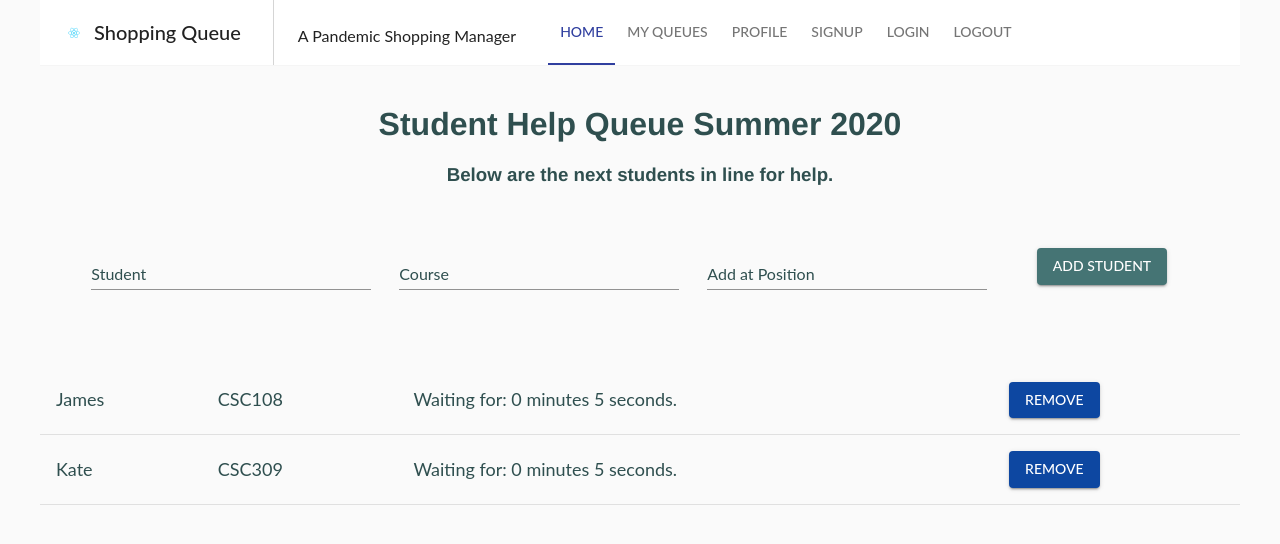
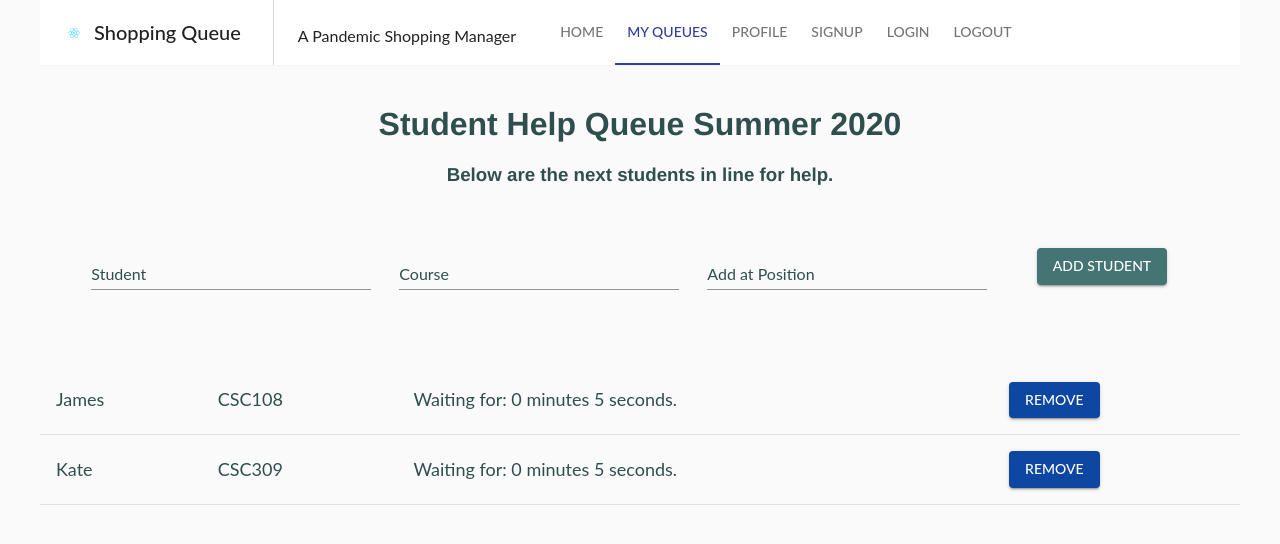
Before and after one commit to larryworm1127/Shopping-Queue, a React (Create React App) app: page /queue in a window 1280 px wide. Shown: the top 544 px of the page. Built offline with nearby package versions, Linux system fonts and the light colour scheme.

Commit message:
removed current home page and added links to nav bar items

```diff
--- a/src/components/Home/index.js
+++ b/src/components/Home/index.js
@@ -1,19 +1,11 @@
 import React from "react";
-import { Link } from "react-router-dom";
-import Button from "@material-ui/core/Button";
-
-import "./styles.css";
+import NavBar from "../navbar";
 
 /* Component for the Home page */
 class Home extends React.Component {
   render() {
     return (
-      <div className="home__bg-image center">
-        <Link className="home__button-link center" to={"./../Queue"}>
-          { /* Using the global state variable from App.js */}
-          <Button className="home__button">Go to the Queue 123</Button>
-        </Link>
-      </div>
+      <NavBar currentPath={this.props.location.pathname}/>
     );
   }
 }
--- a/src/components/Queue/index.js
+++ b/src/components/Queue/index.js
@@ -46,7 +46,7 @@ class Queue extends React.Component {
   render() {
     return (
       <div className="App">
-        <NavBar/>
+        <NavBar currentPath={this.props.location.pathname}/>
         {/* Header component with text props. */}
         <Header
           title="Student Help Queue Summer 2020"
--- a/src/components/navbar.js
+++ b/src/components/navbar.js
@@ -73,6 +73,17 @@ class NavBar extends Component {
     window.scrollTo(0, 0);
   }
 
+  currPath = () => {
+    switch (this.props.currentPath) {
+      case "/": return 0;
+      case "/queue": return 1;
+      case "/profile": return 2;
+      case "/signup": return 3;
+      case "/login": return 4;
+      default: return 0;
+    }
+  };
+
   render() {
     const { classes } = this.props;
 
@@ -97,7 +108,7 @@ class NavBar extends Component {
 
             <div className={classes.tabContainer}>
               <Tabs
-                value={this.state.tabIndex}
+                value={this.currPath() || this.state.tabIndex}
                 indicatorColor="primary"
                 textColor="primary"
                 onChange={this.handleTabChange}
@@ -107,6 +118,7 @@ class NavBar extends Component {
                     key={index}
                     classes={{ root: classes.tabItem }}
                     label={item.label}
+                    href={item.pathname}
                   />
                 ))}
               </Tabs>
--- a/src/utils/Menu.js
+++ b/src/utils/Menu.js
@@ -1,28 +1,28 @@
 const Menu = [
   {
     label: "Home",
-    pathname: "/Queue"
+    pathname: "/"
   },
   {
     label: "My Queues",
-    pathname: "/Queue"
+    pathname: "/queue"
   },
   {
     label: "Profile",
-    pathname: "/Queue"
+    pathname: "/profile"
   },
   // Add mechanism so that nav bar shows these based on user auth status
   {
     label: "Signup",
-    pathname: "/Queue"
+    pathname: "/signup"
   },
   {
     label: "Login",
-    pathname: "/Queue"
+    pathname: "/login"
   },
   {
     label: "Logout",
-    pathname: "/Queue"
+    pathname: "/"
   },
 ];
 
```
